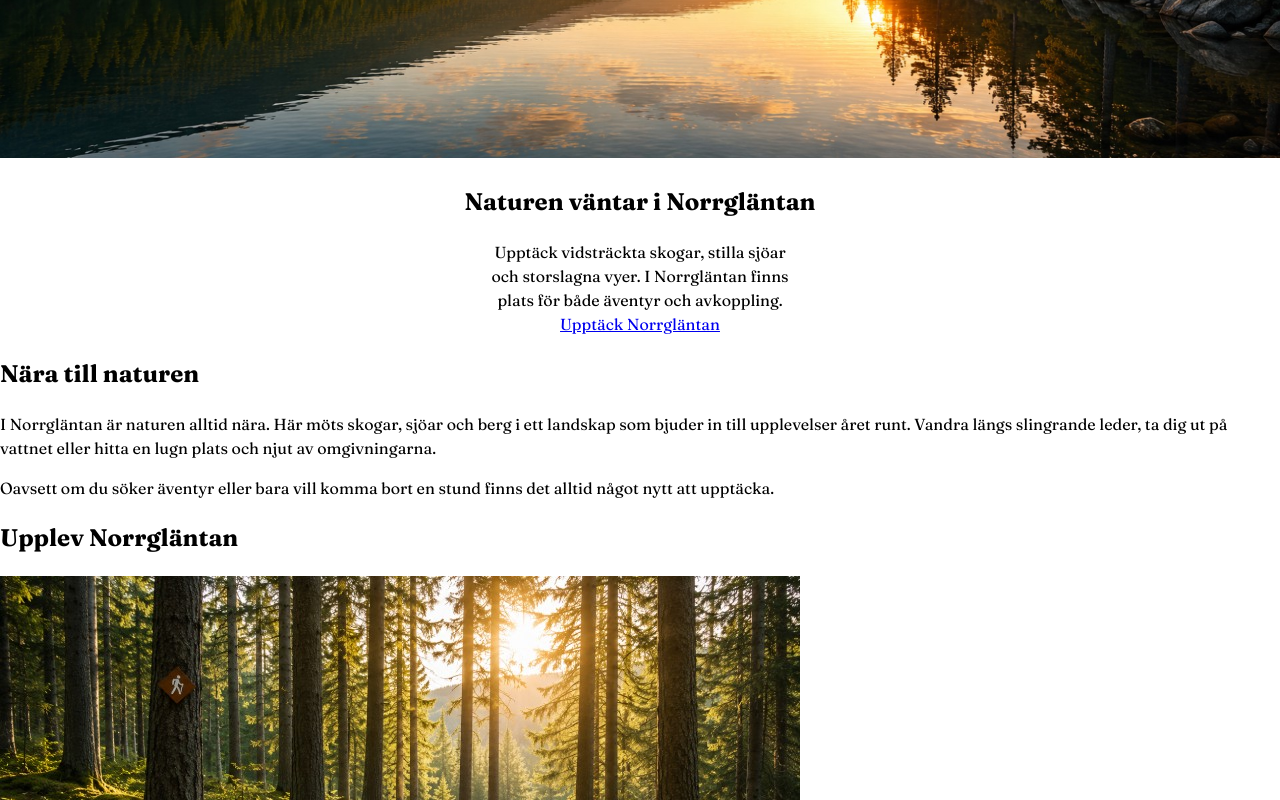
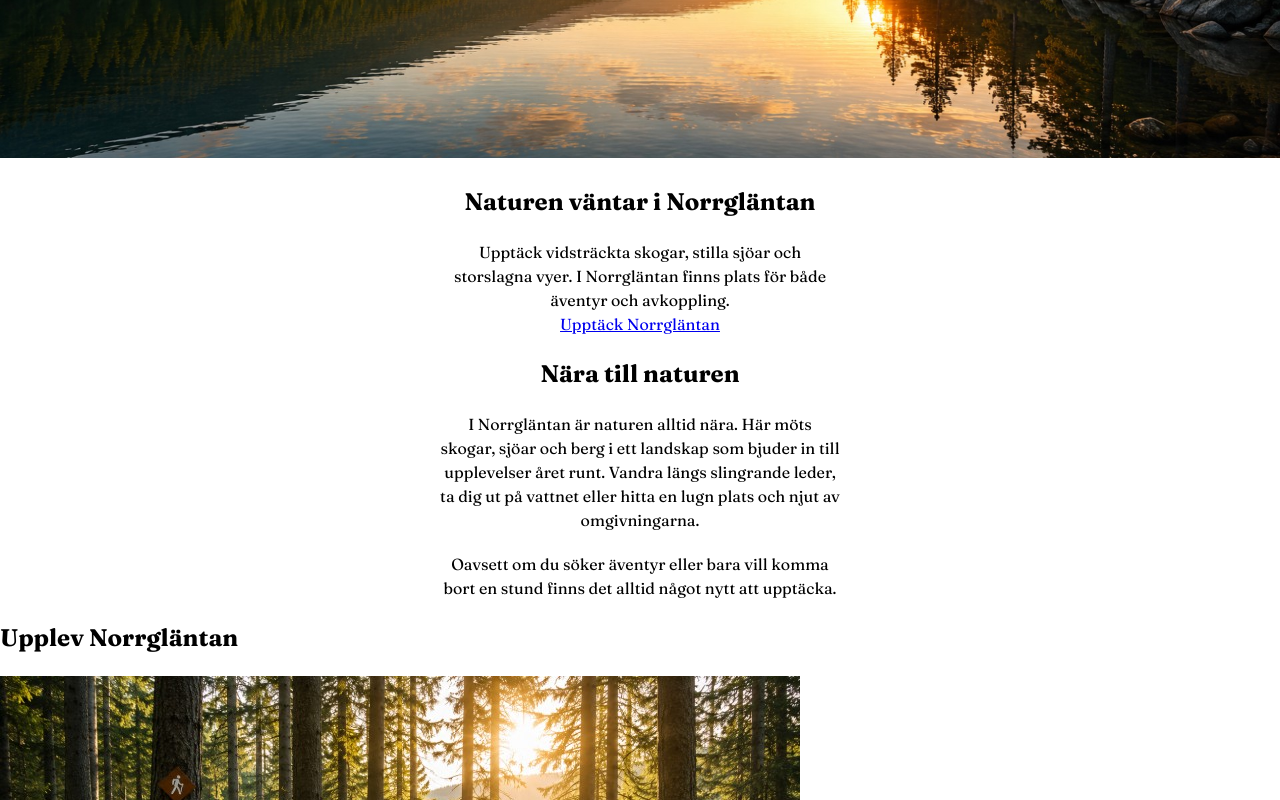
Before and after one commit to juliiaz/laboration_3, a plain HTML site: page index.html in a window 1280 px wide. Shown: the part 571-1371 px from the top of the page. Drawn offline with Linux system fonts and the light colour scheme.

Commit message:
Stylat intro grundstruktur

```diff
--- a/css/style.css
+++ b/css/style.css
@@ -42,6 +42,16 @@ header a {
 }
 
 .hero p {
-    max-width: 300px;
+    max-width: 400px;
     margin: 0 auto;
 }
+
+.intro {
+    text-align: center;
+}
+
+.intro p {
+    max-width: 400px;
+    margin: 0 auto;
+    margin-bottom: 20px;
+}
```
